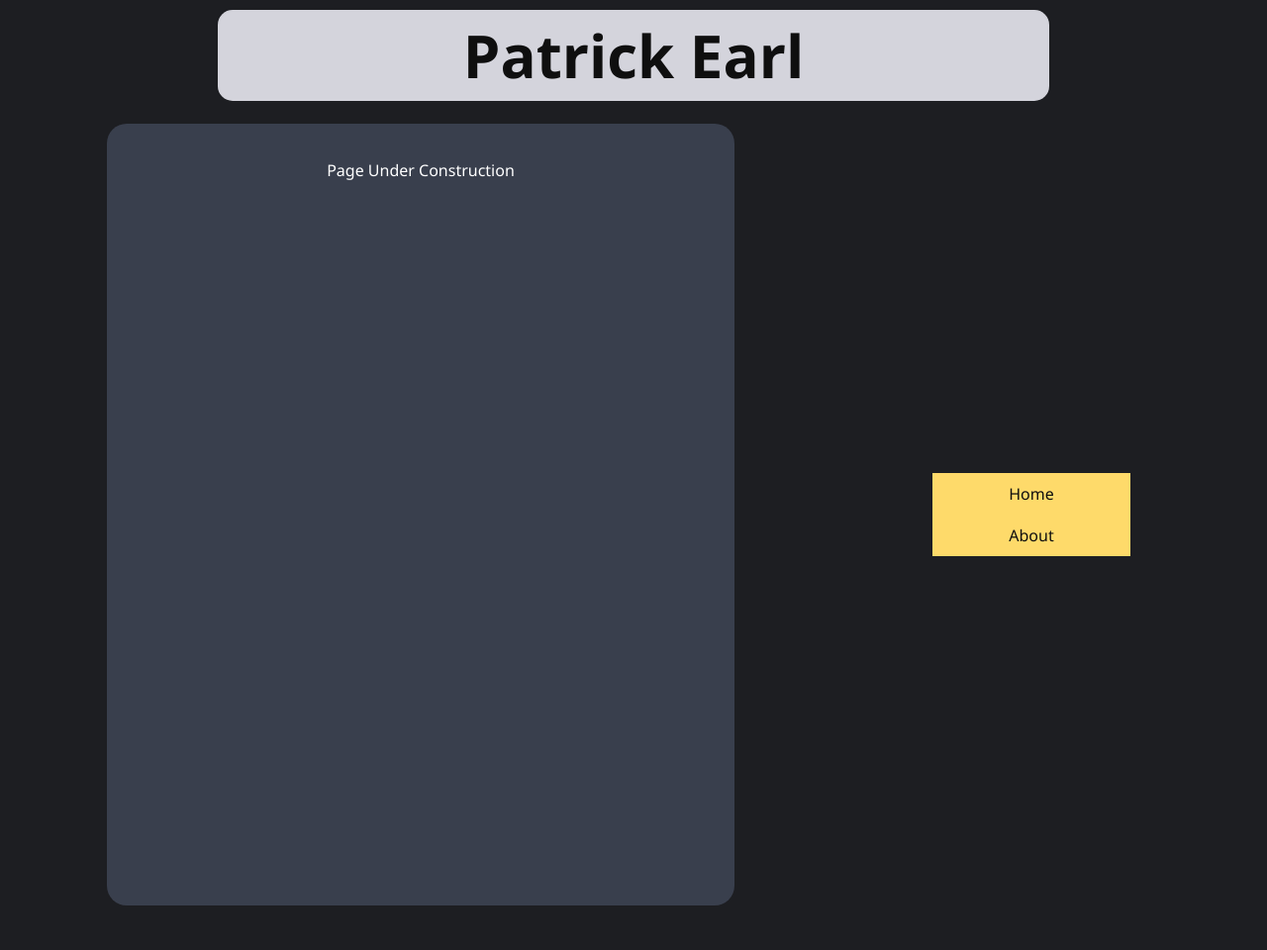
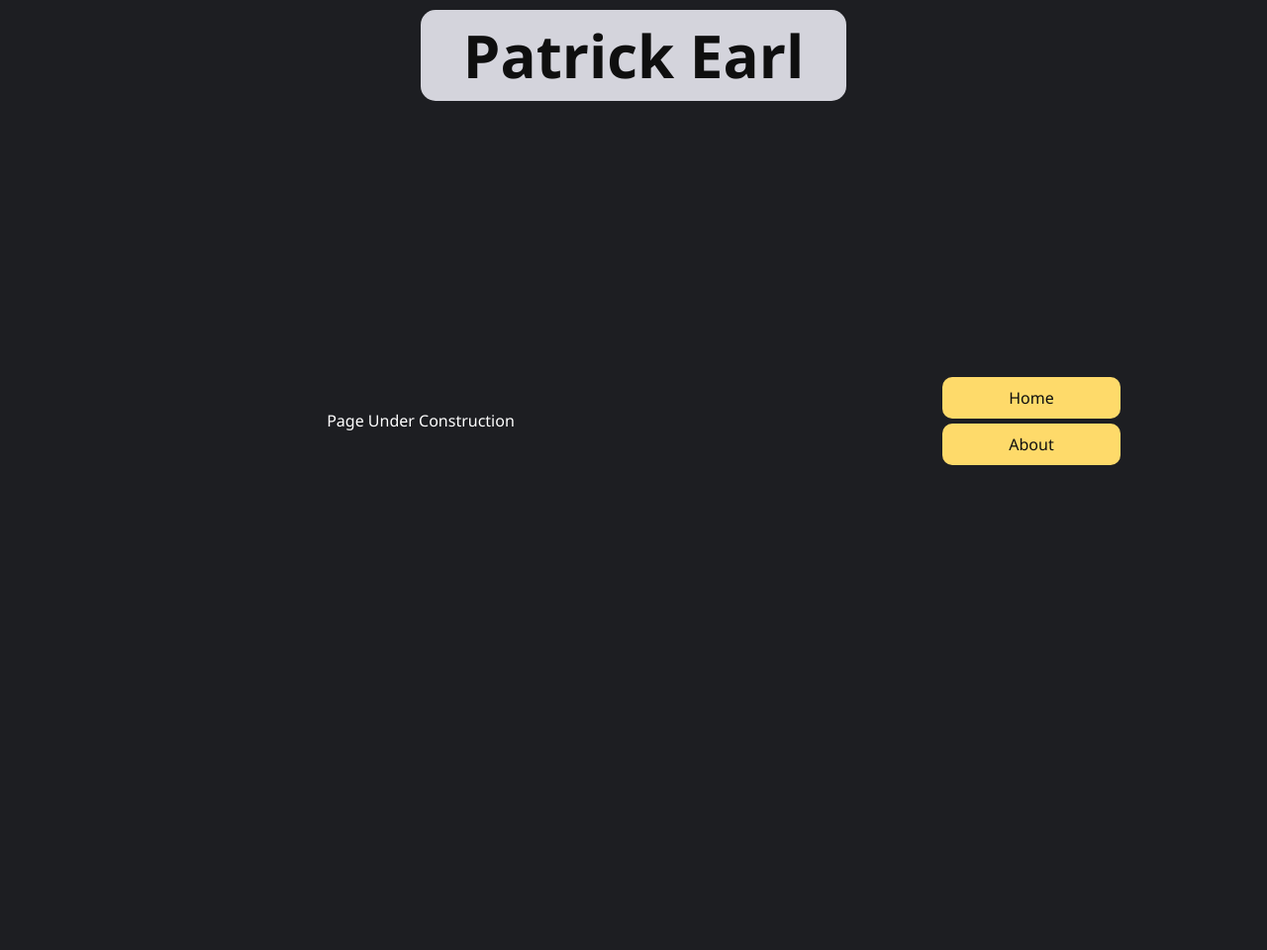
Before and after one commit to pat-earl/personal-website, a Flask app: page / in a window 1280 px wide. Shown: the whole page at 99% size. After the commit the page ends 470 px from the top, so only its background shows below. Run offline with Flask 2, Linux system fonts and the light colour scheme; some libraries are stand-ins or nearby versions.

Commit message:
Continue work

```diff
--- a/personal/static/css/style.css
+++ b/personal/static/css/style.css
@@ -24,14 +24,14 @@ body {
     justify-items: center;
 
     width: 100%;
-    height: 120vh;
+    height: 100vh;
     /* height: 250px; */
     grid-template-areas: "head head head head"
                          "content content . nav"
                          "footer footer footer footer";
 
-    grid-template-rows: 120px 1fr 40px;
-    grid-template-columns: 1fr 20px 200px;
+    grid-template-rows: 100px 80vh 10vh;
+    grid-template-columns: 1fr 5px 200px;
     grid-gap: 5px;
 }
 
@@ -64,7 +64,7 @@ body {
     padding: 5px 10px;
     border-radius: 15px;
 
-    width: 80%;
+    width: 40%;
     background-color: #d4d4dc;
     color: #0f0f0f;
     font-size: 60px;
@@ -101,31 +101,51 @@ nav > ul {
     margin: 0;
     padding: 0;
     width: 200px;
-    background-color: #feda6a;
+
 }
 
 nav > ul > li a {
+    display:block;
 
-    display:block;
     color: #0f0f0f;
+    background-color: #feda6a;
+
     padding: 10px;
+    margin: 5px 10px;
+
     text-decoration: none;
 
     text-align: center;
+
+    border-radius: 10px;
+}
+
+nav > ul > li a:hover {
+    background-color: #e8c761;
 }
 
 #container > main {
     grid-area: content;
+
+    display: grid;
+
+    justify-content: center;
+    align-content: center;
+
+    grid-template-areas:
+        "card1 card2"
+        "card3 card4";
 
     width: 100%;
     padding: 20px;
 
     border-radius: 20px;
 
-    background-color: #393f4d;
+    /* background-color: #393f4d; */
     color: white;
     text-align: center;
 }
+
 
 #container > footer {
     grid-area: footer;
```
